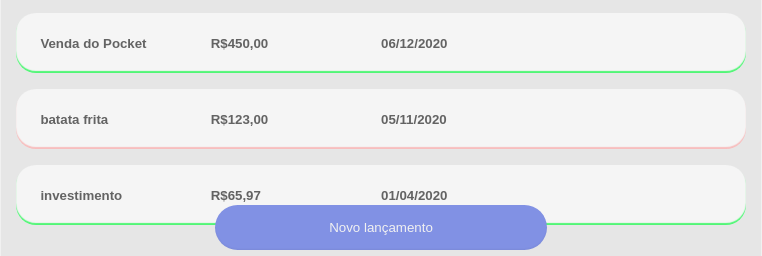
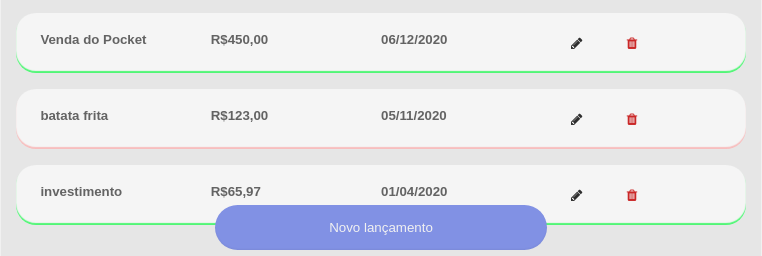
Before and after one commit to DafhNovais/Controle-de-Financas, a plain HTML site: page lancamentos.html in a window 1280 px wide. Shown: the part 515-771 px from the top of the page, 259-1021 px from the left. Drawn offline with Linux system fonts and the light colour scheme.

Commit message:
Página de lançamentos

```diff
--- a/lancamentos.html
+++ b/lancamentos.html
@@ -26,7 +26,6 @@
                 <label for="Ate">Até:</label>
                 <input type="date" id="Ate" placeholder="dd/mm/aaaa">
             </div>
-
         </div>
 
         <div>
@@ -60,8 +59,6 @@
                             <button class="bn"><i class="fa fa-pencil" aria-hidden="true"></i></button>
                             <button class="bn"><i class="fa fa-trash" aria-hidden="true"></i></button>
                         </li>
-
-
                     </ul>
                 </div>
                 <div class="card positivo">
@@ -74,6 +71,10 @@
                         </li>
                         <li>
                             <h5>06/12/2020</h5>
+                        </li>
+                        <li class="">
+                            <button class="bn"><i class="fa fa-pencil" aria-hidden="true"></i></button>
+                            <button class="bn"><i class="fa fa-trash" aria-hidden="true"></i></button>
                         </li>
                     </ul>
                 </div>
@@ -88,6 +89,10 @@
                         <li>
                             <h5>05/11/2020</h5>
                         </li>
+                        <li class="">
+                            <button class="bn"><i class="fa fa-pencil" aria-hidden="true"></i></button>
+                            <button class="bn"><i class="fa fa-trash" aria-hidden="true"></i></button>
+                        </li>
                     </ul>
                 </div>
                 <div class="card positivo">
@@ -100,6 +105,10 @@
                         </li>
                         <li>
                             <h5>01/04/2020</h5>
+                        </li>
+                        <li class="">
+                            <button class="bn"><i class="fa fa-pencil" aria-hidden="true"></i></button>
+                            <button class="bn"><i class="fa fa-trash" aria-hidden="true"></i></button>
                         </li>
                     </ul>
                 </div>
```
